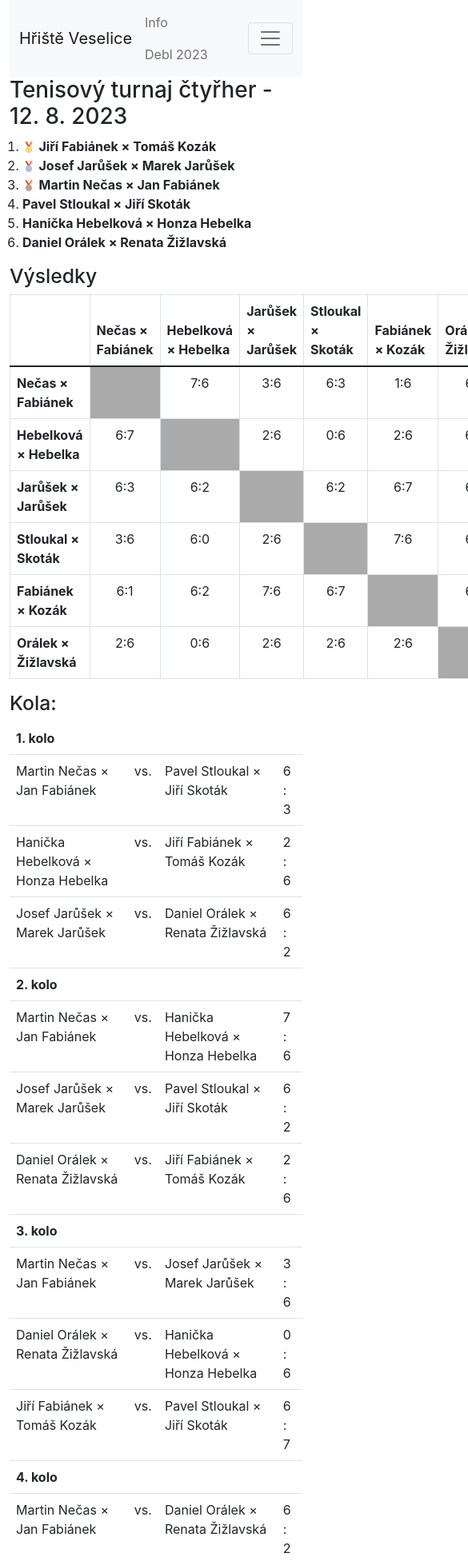
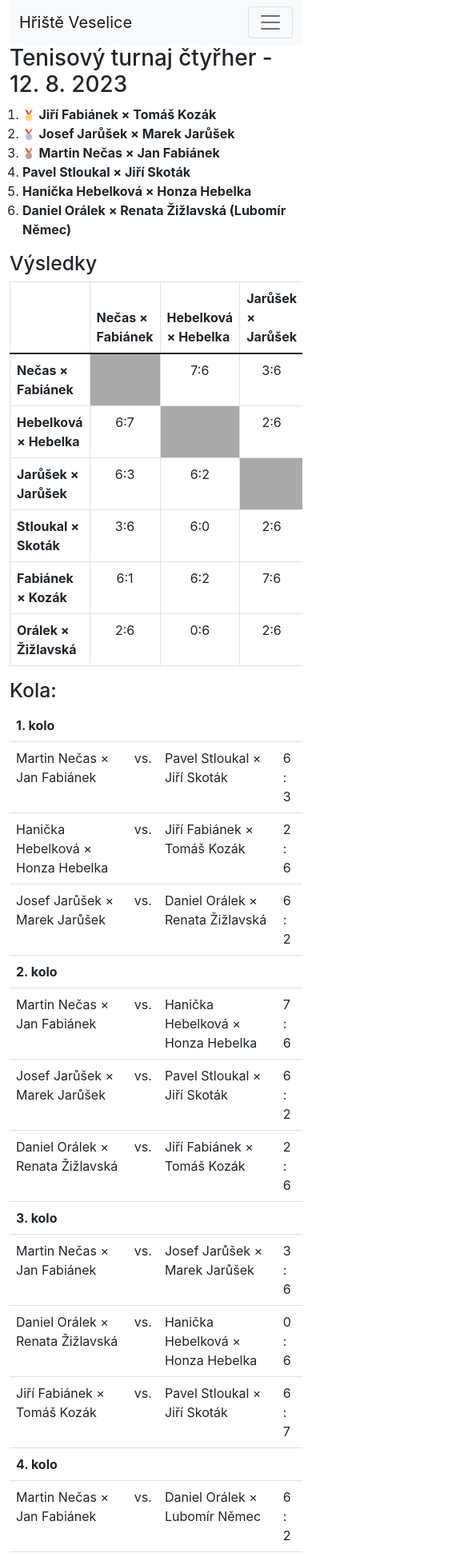
Before and after one commit to kotrzina/court-reservations, a Next.js app in the folder frontend/: page /turnaj/2023-debl in a window 390 px wide. Shown: the top 1952 px of the page at 80% size, 585 px wide, since content can reach past the window. Built offline with nearby package versions, Linux system fonts and the light colour scheme.

Commit message:
Fix mobile

```diff
--- a/frontend/components/Menu.tsx
+++ b/frontend/components/Menu.tsx
@@ -17,19 +17,22 @@ const Menu: FC<Props> = (props: Props) => {
                     <Link legacyBehavior={true} href={"/"} passHref>
                         <Navbar.Brand>Hřiště Veselice</Navbar.Brand>
                     </Link>
+                    <Navbar.Toggle/>
+                    <Navbar.Collapse className="justify-content-end">
                         <Nav className="me-auto">
+                            <Link legacyBehavior={true} href={"/info"} passHref>
+                                <Nav.Link>Info</Nav.Link>
+                            </Link>
+
                             <Link legacyBehavior={true} href={"/admin"} passHref>
                                 <Nav.Link hidden={!props.user.isAdmin}>Admin</Nav.Link>
                             </Link>
-                        <Link legacyBehavior={true} href={"/info"} passHref>
-                            <Nav.Link>Info</Nav.Link>
-                        </Link>
+
                             <Link legacyBehavior={true} href={"/turnaj/2023-debl"} passHref>
                                 <Nav.Link>Debl 2023</Nav.Link>
                             </Link>
                         </Nav>
-                    <Navbar.Toggle/>
-                    <Navbar.Collapse className="justify-content-end">
+
                         <LoggedUser user={props.user}/>
 
                         <Link legacyBehavior={true} href={"/login"} passHref>
--- a/frontend/pages/turnaj/2023-debl.tsx
+++ b/frontend/pages/turnaj/2023-debl.tsx
@@ -18,16 +18,16 @@ const Debl2023: NextPage = () => {
             <Col>
                 <h1>Tenisový turnaj čtyřher - 12.&nbsp;8.&nbsp;2023</h1>
                 <ol>
-                    <li><Medal type={"gold"}/> <strong>Jiří Fabiánek × Tomáš Kozák </strong></li>
-                    <li><Medal type={"silver"}/> <strong>Josef Jarůšek × Marek Jarůšek </strong></li>
-                    <li><Medal type={"bronze"}/> <strong>Martin Nečas × Jan Fabiánek </strong></li>
-                    <li><strong>Pavel Stloukal × Jiří Skoták </strong></li>
-                    <li><strong>Hanička Hebelková × Honza Hebelka </strong></li>
-                    <li><strong>Daniel Orálek × Renata Žižlavská </strong></li>
+                    <li><Medal type={"gold"}/> <strong>Jiří Fabiánek × Tomáš Kozák</strong></li>
+                    <li><Medal type={"silver"}/> <strong>Josef Jarůšek × Marek Jarůšek</strong></li>
+                    <li><Medal type={"bronze"}/> <strong>Martin Nečas × Jan Fabiánek</strong></li>
+                    <li><strong>Pavel Stloukal × Jiří Skoták</strong></li>
+                    <li><strong>Hanička Hebelková × Honza Hebelka</strong></li>
+                    <li><strong>Daniel Orálek × Renata Žižlavská (Lubomír Němec)</strong></li>
                 </ol>
 
                 <h2>Výsledky</h2>
-                <Table bordered={true} className={"results"}>
+                <Table bordered={true} responsive={true} className={"results"}>
                     <thead>
                     <tr>
                         <th></th>
@@ -99,7 +99,7 @@ const Debl2023: NextPage = () => {
             </Col>
             <Col md={12}>
                 <h2>Kola:</h2>
-                <Table>
+                <Table responsive={true}>
                     <tbody>
                     <tr>
                         <th colSpan={4}>1. kolo</th>
@@ -108,7 +108,7 @@ const Debl2023: NextPage = () => {
                         <td>Martin Nečas × Jan Fabiánek</td>
                         <td>vs.</td>
                         <td>Pavel Stloukal × Jiří Skoták</td>
-                        <td>6 : 3</td>
+                        <td style={{minWidth: "15%"}}>6 : 3</td>
                     </tr>
                     <tr>
                         <td>Hanička Hebelková × Honza Hebelka</td>
@@ -173,7 +173,7 @@ const Debl2023: NextPage = () => {
                     <tr>
                         <td>Martin Nečas × Jan Fabiánek</td>
                         <td>vs.</td>
-                        <td>Daniel Orálek × Renata Žižlavská</td>
+                        <td>Daniel Orálek × Lubomír Němec</td>
                         <td>6 : 2</td>
                     </tr>
                     <tr>
@@ -201,7 +201,7 @@ const Debl2023: NextPage = () => {
                     <tr>
                         <td>Pavel Stloukal × Jiří Skoták</td>
                         <td>vs.</td>
-                        <td>Daniel Orálek × Renata Žižlavská</td>
+                        <td>Daniel Orálek × Lubomír Němec</td>
                         <td>6 : 2</td>
                     </tr>
                     <tr>
```
Lines whose indentation alone changed are shown as unchanged.
